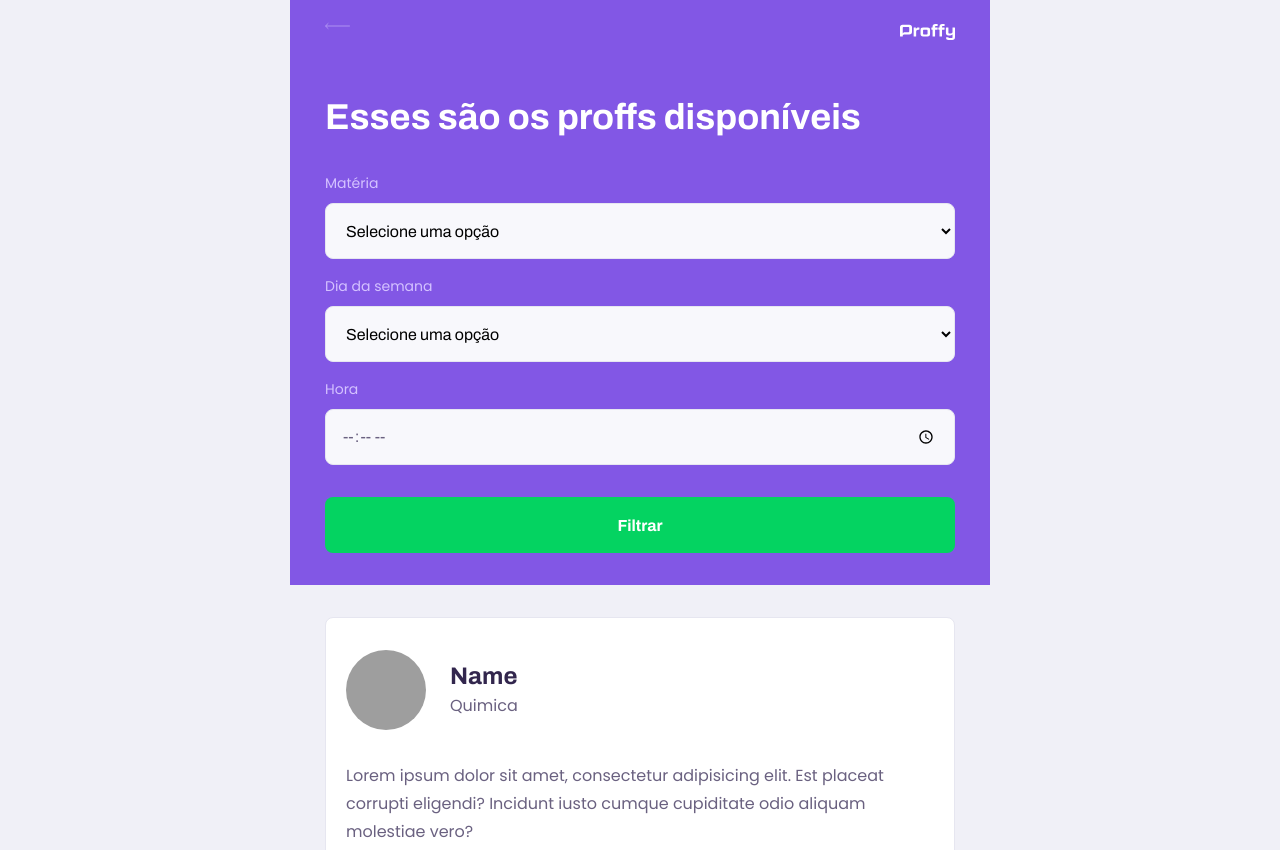
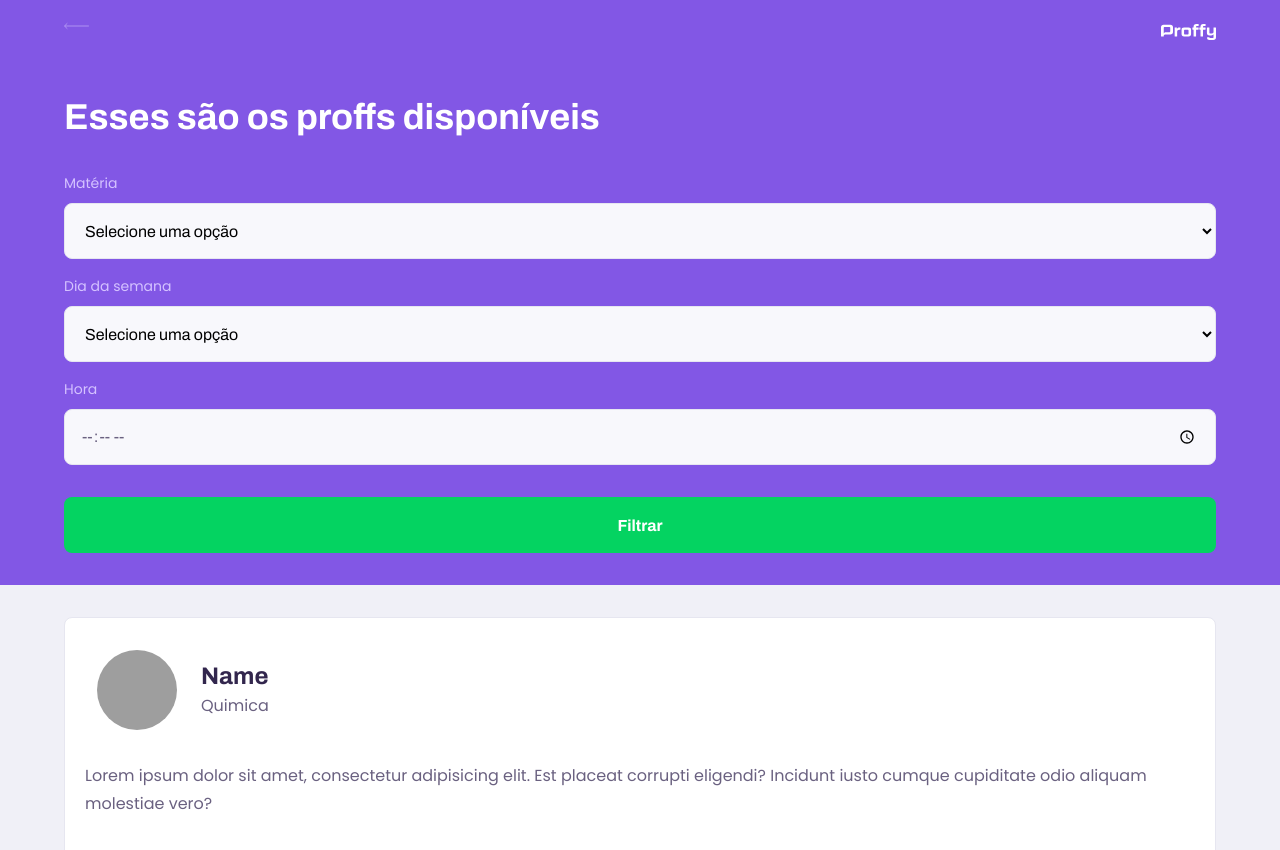
Before and after one commit to RenanRodriguesRecife/NLW-2.0-Discovery, a plain HTML site: page study.html in a window 1280 px wide. Shown: the top 850 px of the page. Drawn offline with Linux system fonts and the light colour scheme; grey boxes are pictures that could not be loaded.

Commit message:
page-study and teacher item for desktop

```diff
--- a/styles/partials/page-study.css
+++ b/styles/partials/page-study.css
@@ -200,3 +200,14 @@
 .teacher-item footer button:hover{
     background: var(--color-secondary-dark);
 }
+
+@media (min-width: 700px){
+    #page-study #container{
+        max-width: 100vw;
+    }
+
+    .teacher-item header,
+    .teacher-item footer{
+        padding: 32px;
+    }
+}
```
